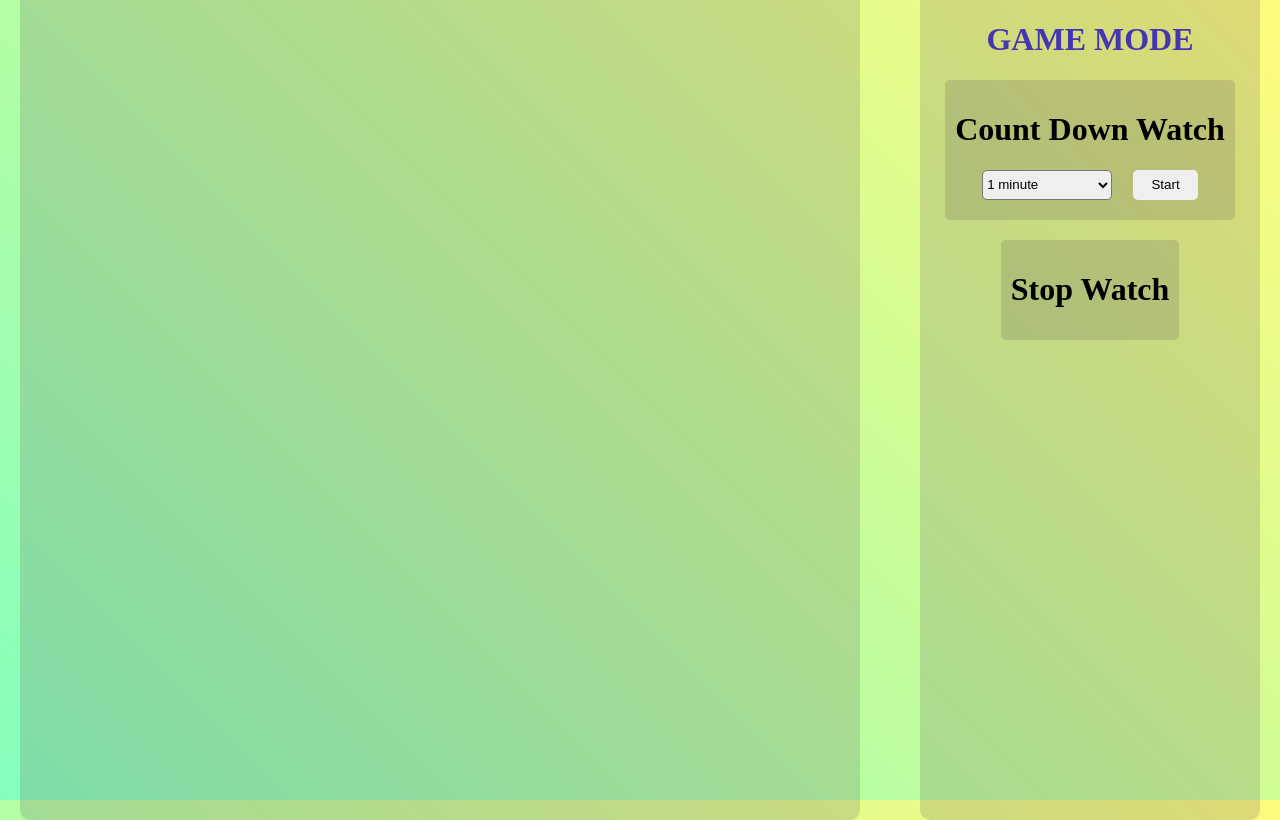
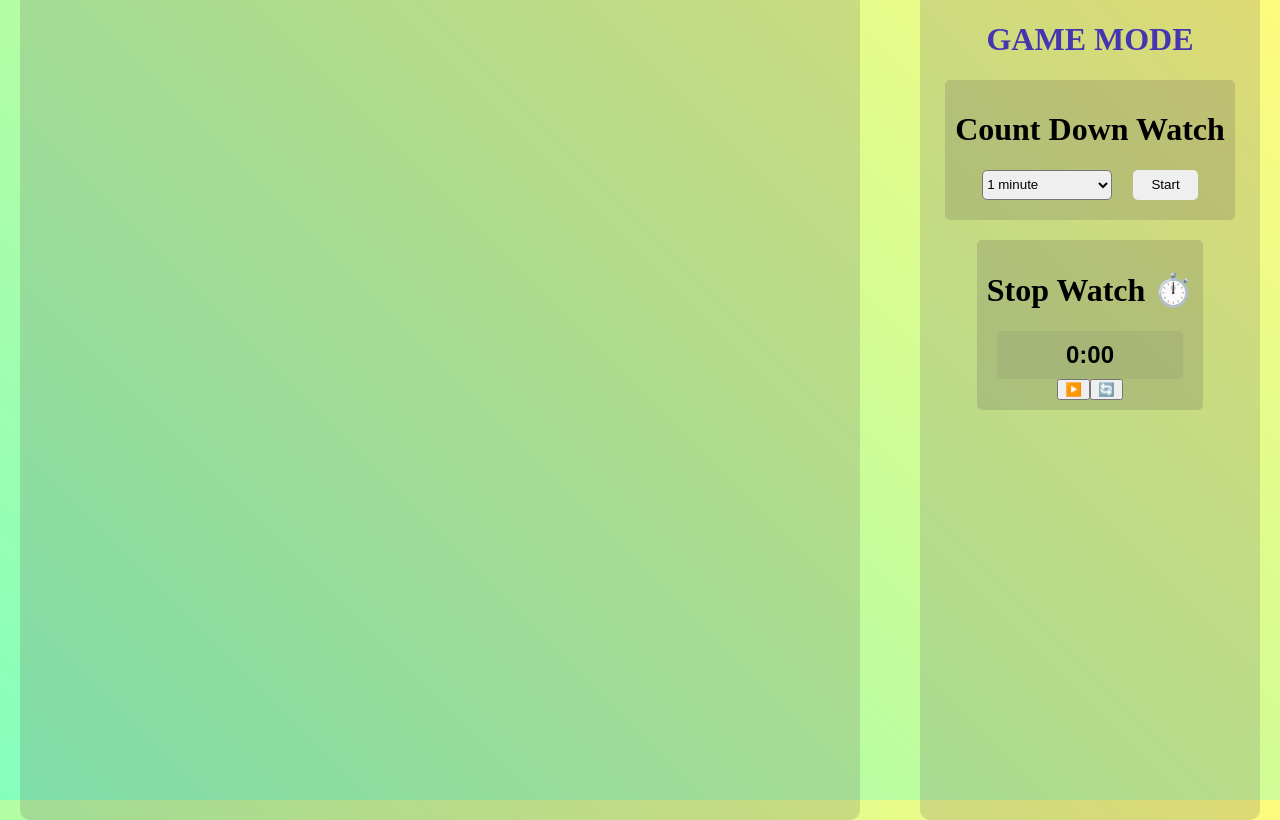
Before and after one commit to Tien-LN/React_web_applications, a React (Vite) app in the folder duplicate_cards_matching/: page / in a window 1280 px wide. Built offline with nearby package versions, Linux system fonts and the light colour scheme.

Commit message:
add stop watch

```diff
--- a/duplicate_cards_matching/src/App.jsx
+++ b/duplicate_cards_matching/src/App.jsx
@@ -68,7 +68,7 @@
           <div className='game-mode'>
             <h1 style={{textAlign: 'center', color: '#4635B1'}}>GAME MODE</h1>
             <CountDownWatch GameOver={isGameOver} onGameOver={handleGameOver} onGameStart={handleGameStart} />
-            <StopWatch />
+            <StopWatch GameOver={isGameOver} onGameStart={handleGameStart}/>
           </div>
         </div>
       )
--- a/duplicate_cards_matching/src/Stop_Watch.jsx
+++ b/duplicate_cards_matching/src/Stop_Watch.jsx
@@ -1,8 +1,57 @@
 
-export default function StopWatch() {
+import { useState, useEffect } from "react"
+
+export default function StopWatch({GameOver , onGameStart}) {
+
+  const [currentTime, setCurrentTime] = useState(0);
+  const [timerId, setTimerId] = useState(null);
+  const [isPlaying, setIsPlaying] = useState(false);
+
+  const formatTime = (second) => {
+    const minutes = Math.floor(second / 60);
+    const seconds = second % 60;
+    return `${minutes}:${seconds.toString().padStart(2,'0')}`;
+  }
+
+  useEffect(() => {
+    if(GameOver) {
+      handlePause();
+    }
+  }, [GameOver])
+
+  const handleplay = () => {
+    setIsPlaying(true);
+    onGameStart();
+    const newTimerId = setInterval(() => {
+      setCurrentTime(prevTime => prevTime + 1);
+    }, 1000);
+
+    setTimerId(newTimerId);
+  }
+
+  const handlePause = () => {
+    setIsPlaying(false);
+    clearInterval(timerId);
+  }
+
+  const handleReset = () => {
+    if(timerId) {
+      onGameStart();
+      clearInterval(timerId);
+      setCurrentTime(0);
+      handleplay();
+    }
+  }
+
+  const check = () => {console.log(currentTime);}
     return (
         <div className='stop-watch'>
-          <h1>Stop Watch</h1>
+          <h1>Stop Watch ⏱️</h1>
+          <span className="TimerDisplay" style={{width: '80%'}}>{formatTime(currentTime)}</span>
+          <div className="buttons">
+            <button className="btn" onClick={ isPlaying ? handlePause : handleplay}>{ isPlaying ? "⏸️" : "▶️" }</button>
+            <button className="btn" onClick={handleReset}>🔄️</button>
+          </div>
         </div>
     )
 }
```
